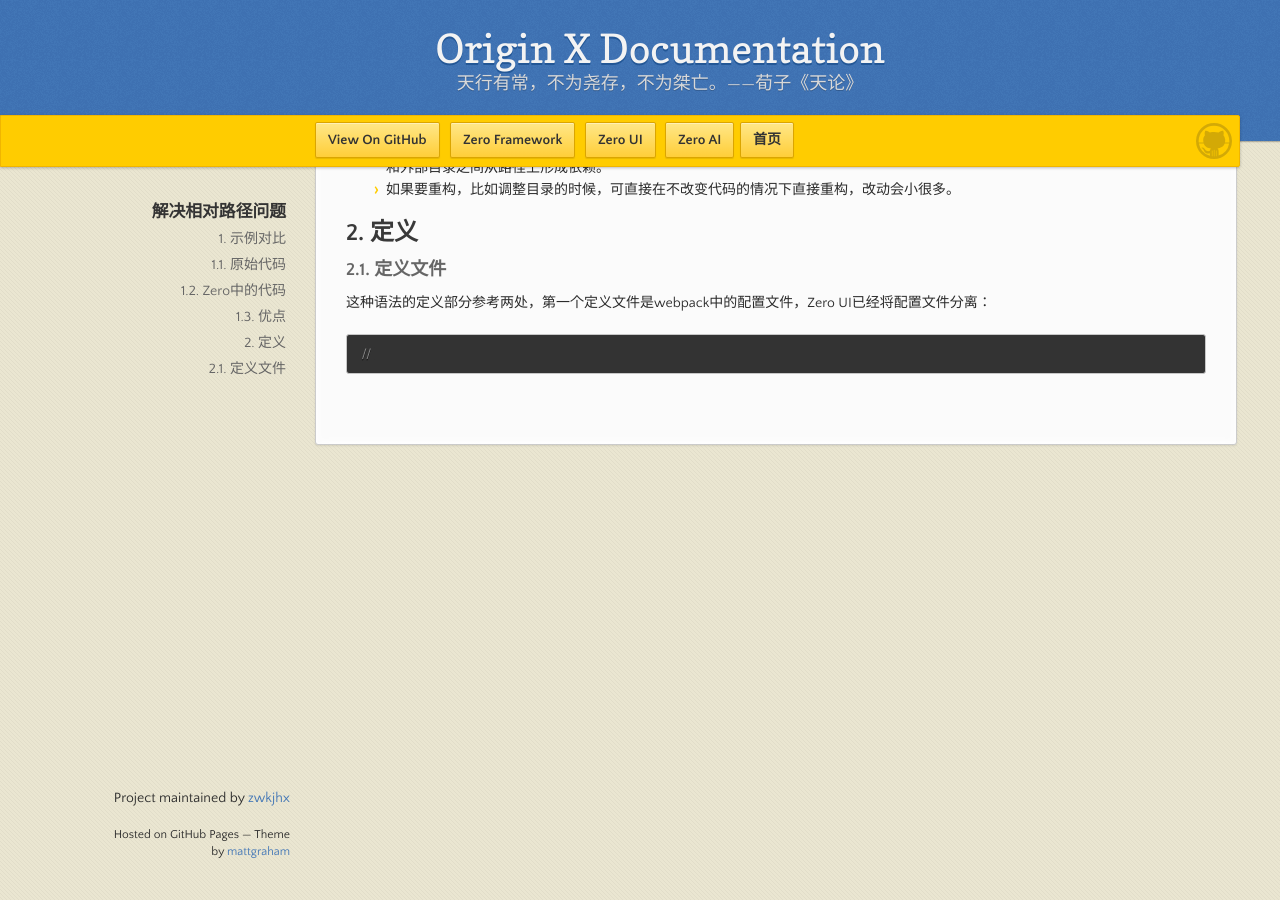
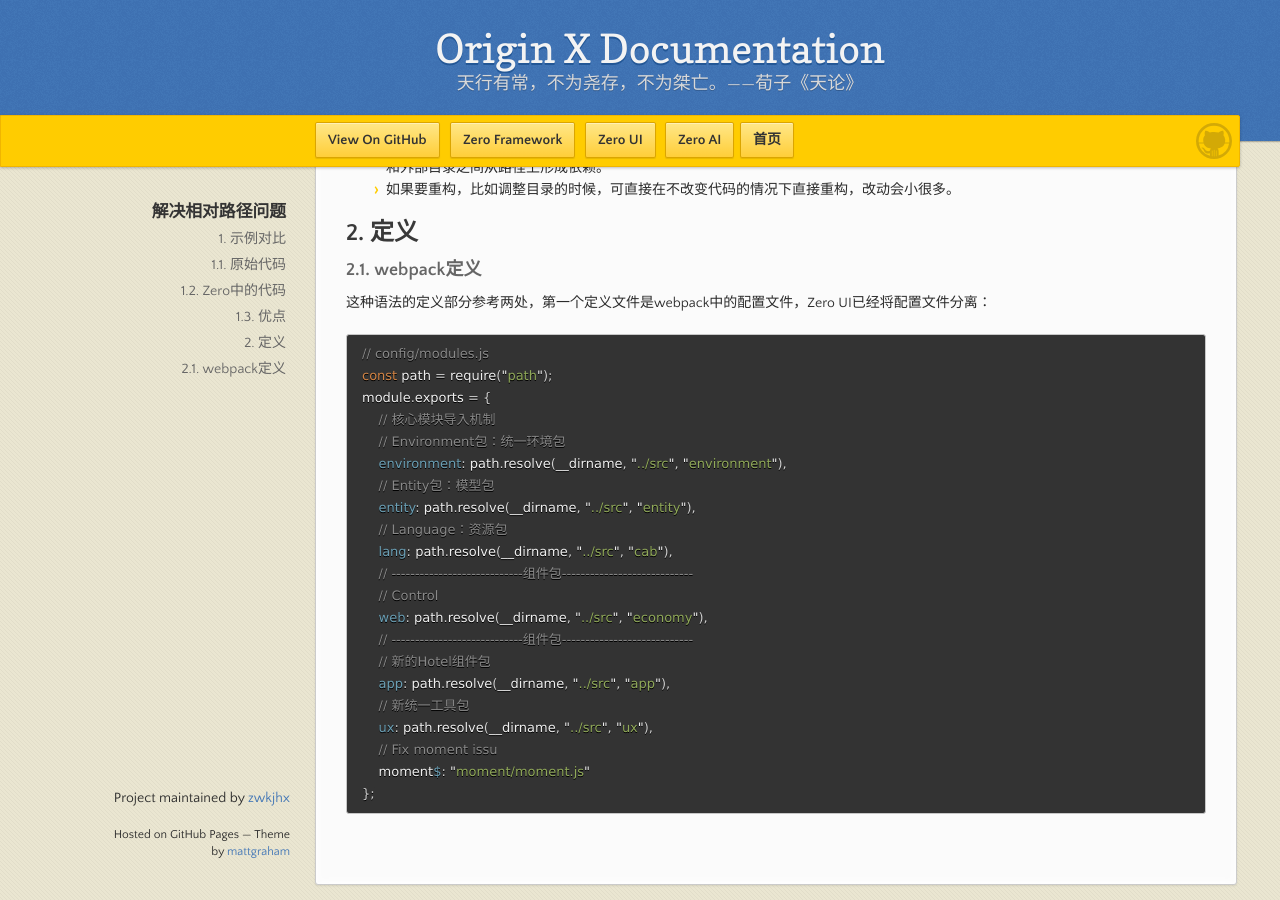
Before and after one commit to zwkjhx/ox-doc, a Jekyll site: the page built from zero-ui/1-zero-uiji-ben-jiao-cheng/zui-006-jie-jue-xiang-dui-lu-jing-wen-ti.md, in a window 1280 px wide and 900 px high, scrolled down 1033 px. Built offline with Jekyll 4.4.1, drawn with Linux system fonts in a browser that asks for light colours; our own code applies the rules of GitHub Pages for plain Markdown files.

Commit message:
Updates zero-ui/1-zero-uiji-ben-jiao-cheng/zui-006-jie-jue-xiang-dui-lu-jing-wen-ti.md
Auto commit by GitBook Editor

````diff
--- a/zero-ui/1-zero-uiji-ben-jiao-cheng/zui-006-jie-jue-xiang-dui-lu-jing-wen-ti.md
+++ b/zero-ui/1-zero-uiji-ben-jiao-cheng/zui-006-jie-jue-xiang-dui-lu-jing-wen-ti.md
@@ -52,10 +52,30 @@
 
 ## 2. 定义
 
-### 2.1. 定义文件
+### 2.1. webpack定义
 
 这种语法的定义部分参考两处，第一个定义文件是webpack中的配置文件，Zero UI已经将配置文件分离：
 
 ```js
-//
+// config/modules.js
+const path = require("path");
+module.exports = {
+    // 核心模块导入机制
+    // Environment包：统一环境包
+    environment: path.resolve(__dirname, "../src", "environment"),
+    // Entity包：模型包
+    entity: path.resolve(__dirname, "../src", "entity"),
+    // Language：资源包
+    lang: path.resolve(__dirname, "../src", "cab"),
+    // ----------------------------组件包----------------------------
+    // Control
+    web: path.resolve(__dirname, "../src", "economy"),
+    // ----------------------------组件包----------------------------
+    // 新的Hotel组件包
+    app: path.resolve(__dirname, "../src", "app"),
+    // 新统一工具包
+    ux: path.resolve(__dirname, "../src", "ux"),
+    // Fix moment issu
+    moment$: "moment/moment.js"
+};
 ```
````
